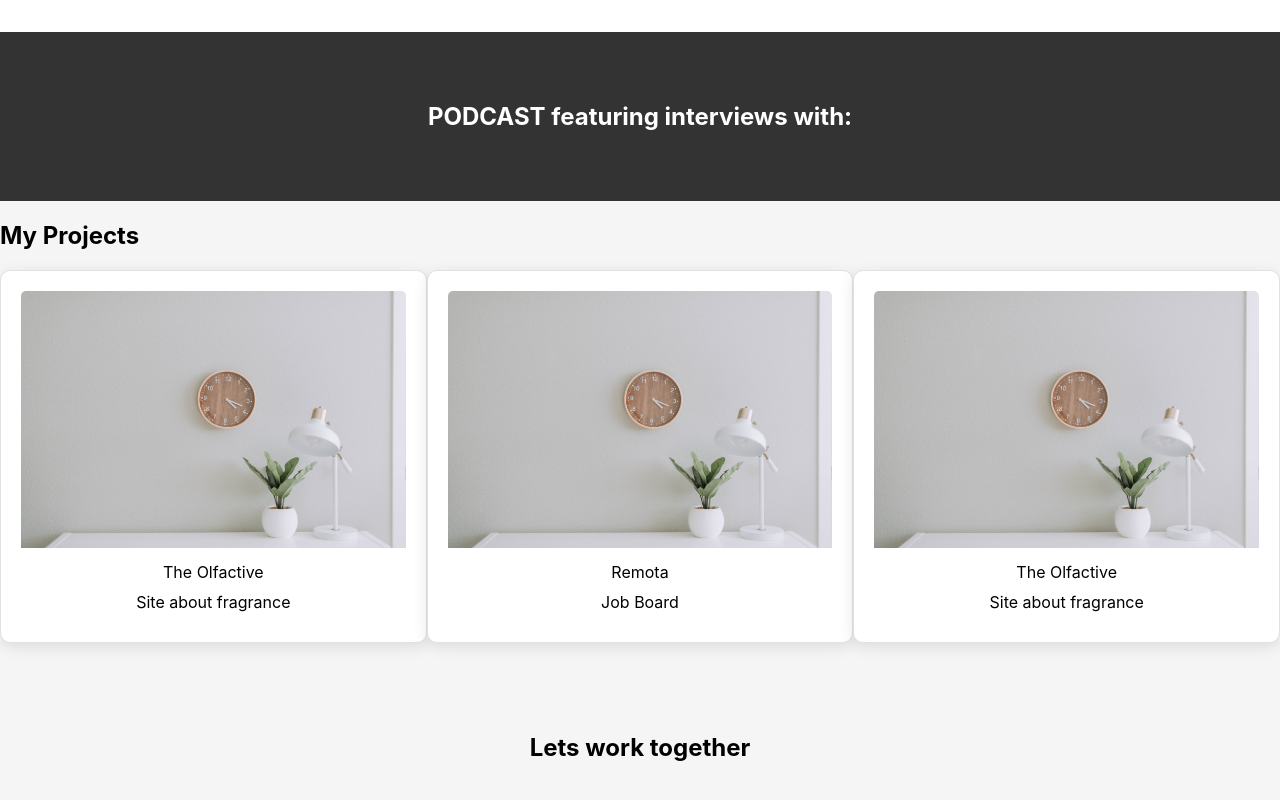
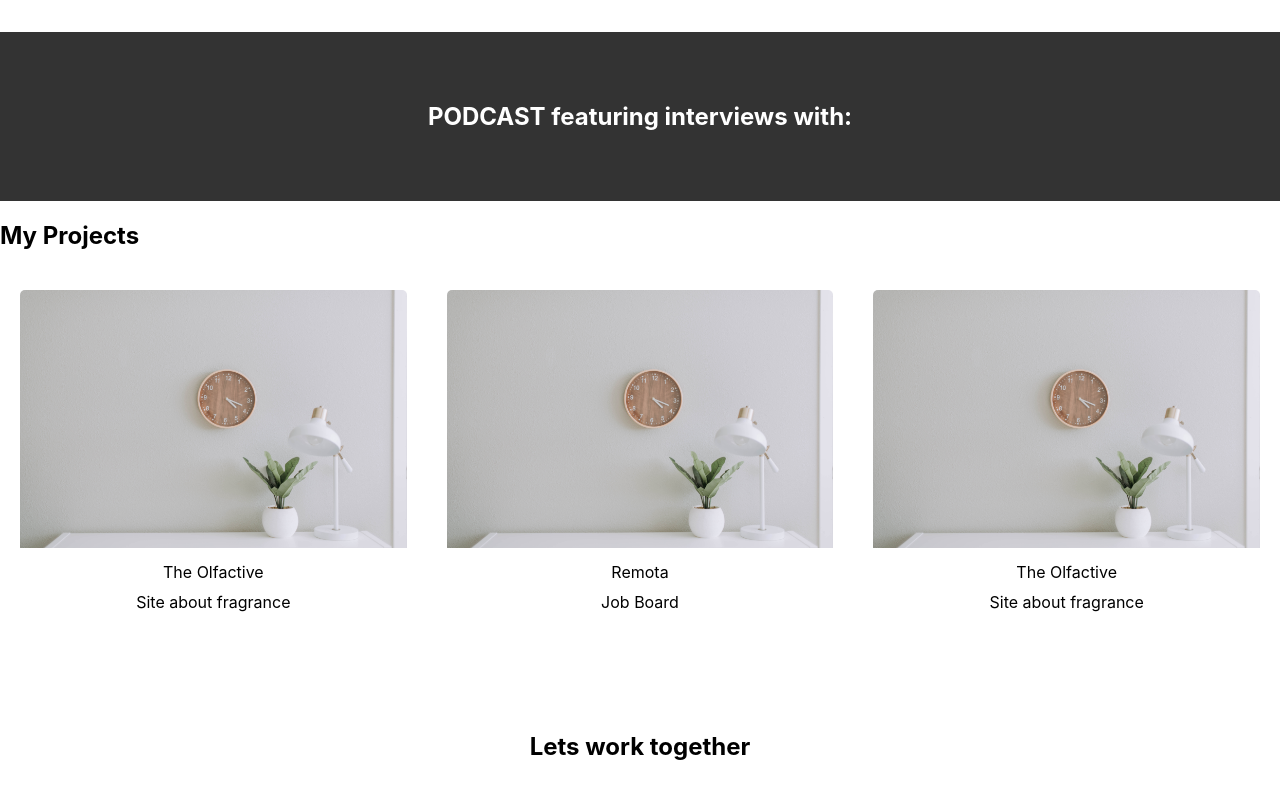
Before and after one commit to JoshuaWoodsdev/resume, a Gatsby site: page / in a window 1280 px wide. Shown: the part 602-1402 px from the top of the page. Built offline with nearby package versions, Linux system fonts and the light colour scheme; Gatsby itself is replaced by a stand-in of ours.

Commit message:
fixed cards

```diff
--- a/src/styles/styles.css
+++ b/src/styles/styles.css
@@ -2,7 +2,7 @@ body {
     font-family: 'Inter', sans-serif;
     margin: 0;
     padding: 0;
-    background-color: #F5F5F5;
+    background-color: #ffffff;
 }
 
 .profile-header {
@@ -65,26 +65,10 @@ h1 {
 
 .project-card {
     background-color: #ffffff;
-    /* White background */
-    border: 1px solid #e1e1e1;
-    /* Light border around the card */
     padding: 20px;
-    border-radius: 10px;
-    /* Rounded corners */
-    box-shadow: 0px 4px 15px rgba(0, 0, 0, 0.1);
-    /* Adds a subtle shadow effect */
-    transition: transform 0.3s ease, box-shadow 0.3s ease;
-    /* Smooth transition for hover effect */
     width: fit-content;
     text-align: center;
     /* Centering the content */
-}
-
-.project-card:hover {
-    transform: translateY(-10px);
-    /* Moves the card slightly upwards on hover */
-    box-shadow: 0px 6px 20px rgba(0, 0, 0, 0.15);
-    /* A more pronounced shadow on hover */
 }
 
 .project-card p {
```
